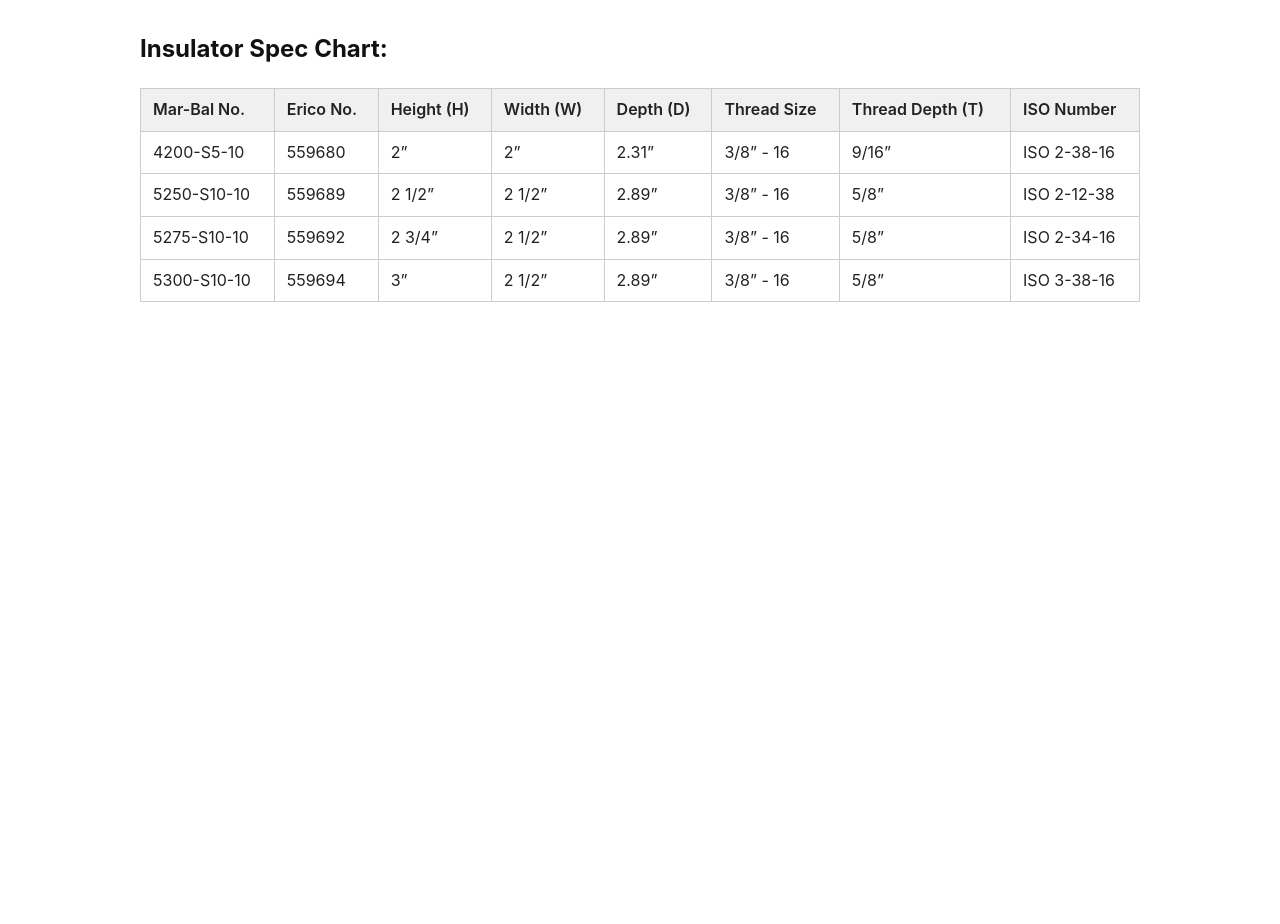
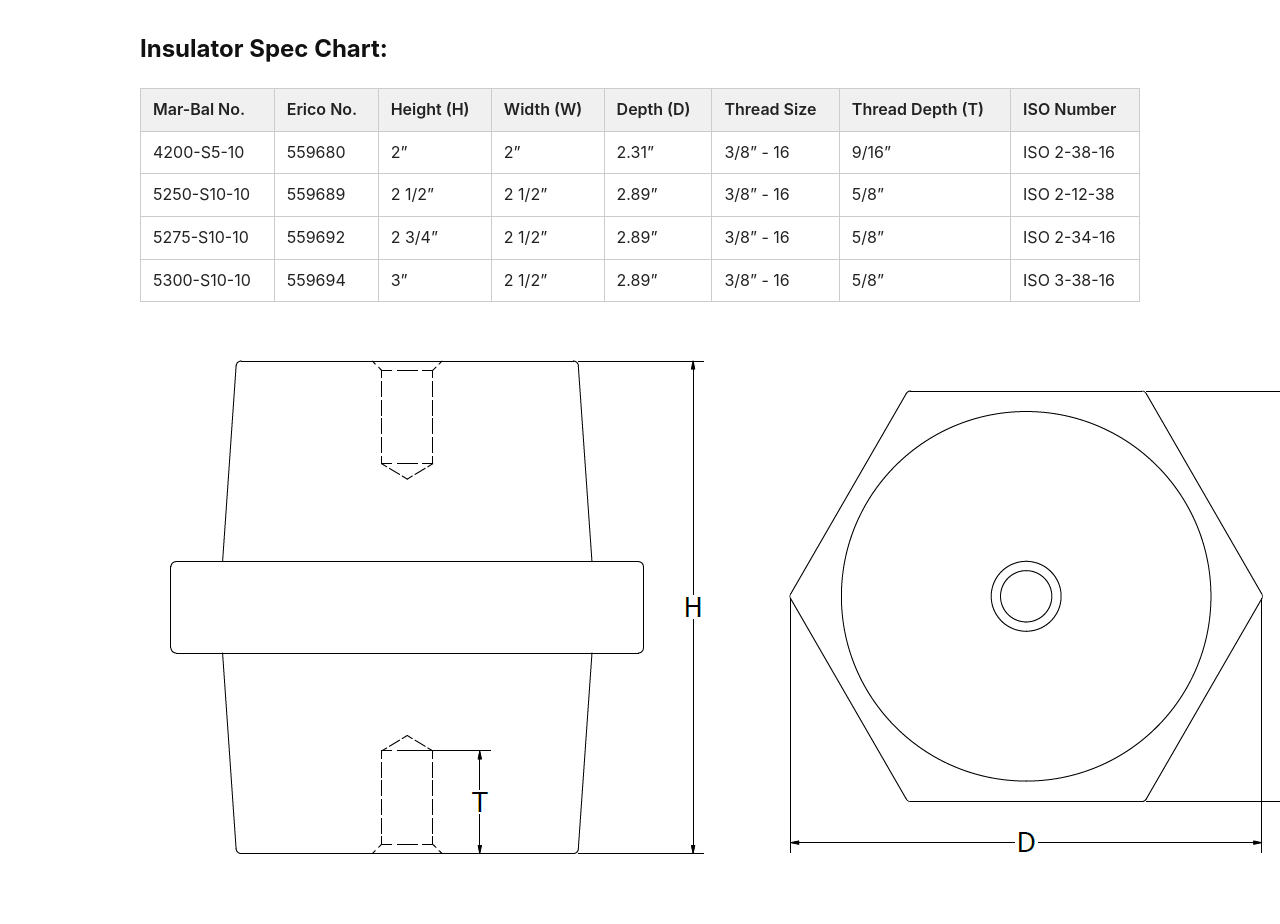
Before and after one commit to epecsupport/Service, a Jekyll site: the page built from support/marbal.md, in a window 1280 px wide. Built offline with Jekyll 4.4.1, drawn with Linux system fonts in a browser that asks for light colours; before the commit the page ends 900 px from its top, so only the background shows below that.

Commit message:
Add dimension key

```diff
--- a/support/marbal.md
+++ b/support/marbal.md
@@ -12,3 +12,5 @@ autolink: true
 | 5250-S10-10 | 559689    | 2 1/2"     | 2 1/2"      | 2.89"       | 3/8" - 16   | 5/8"             | ISO 2-12-38 |
 | 5275-S10-10 | 559692    | 2 3/4"     | 2 1/2"      | 2.89"       | 3/8" - 16   | 5/8"             | ISO 2-34-16 |
 | 5300-S10-10 | 559694    | 3"         | 2 1/2"      | 2.89"       | 3/8" - 16   | 5/8"             | ISO 3-38-16 |
+
+![Dimension Key](insulatordims.png)
```
